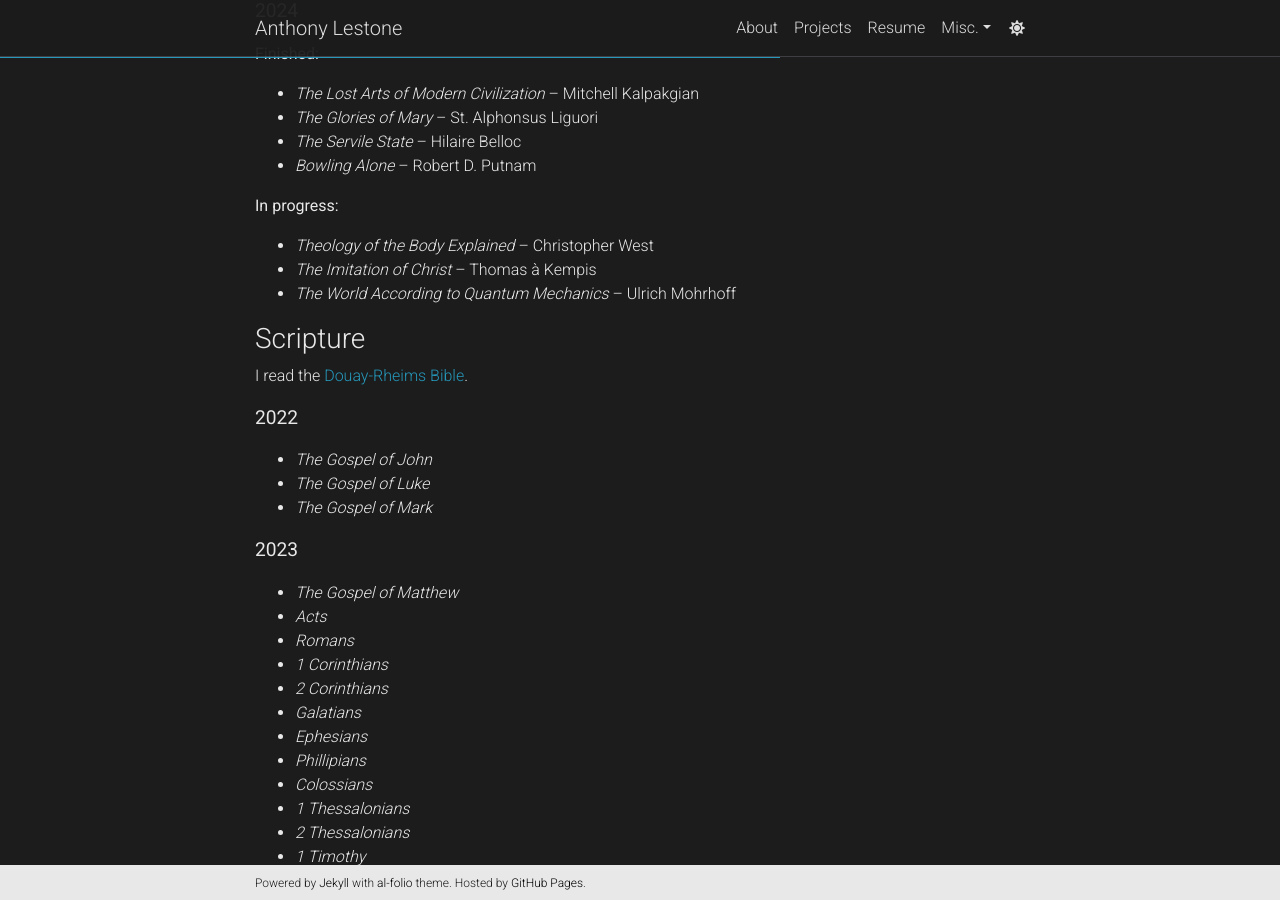
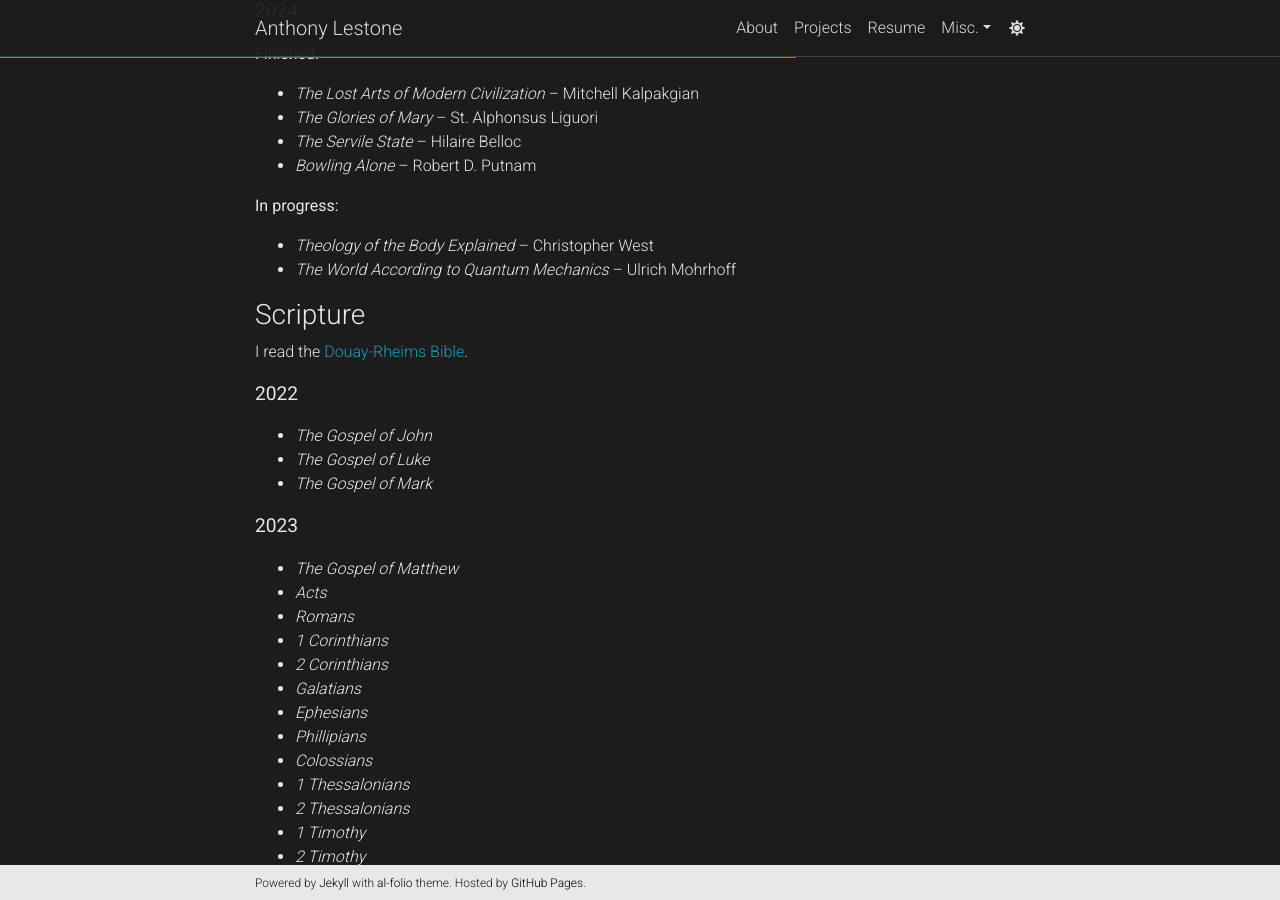
Before and after one commit to anthonylestone/anthonylestone.github.io, a Jekyll site: the page built from _pages/readinglist.md, in a window 1280 px wide and 900 px high, scrolled down 703 px. Built offline with Jekyll 4.4.1, drawn with Linux system fonts in a browser that asks for light colours; comment, search, counter and statistics services are not loaded; a style sheet for code colours, icons or effects is not loaded.

Commit message:
updated reading list

```diff
--- a/_pages/readinglist.md
+++ b/_pages/readinglist.md
@@ -40,7 +40,6 @@
 <b>In progress:<b>
 
 - *Theology of the Body Explained* -- Christopher West
-- *The Imitation of Christ* -- Thomas à Kempis
 - *The World According to Quantum Mechanics* -- Ulrich Mohrhoff
 
 ### Scripture
```
